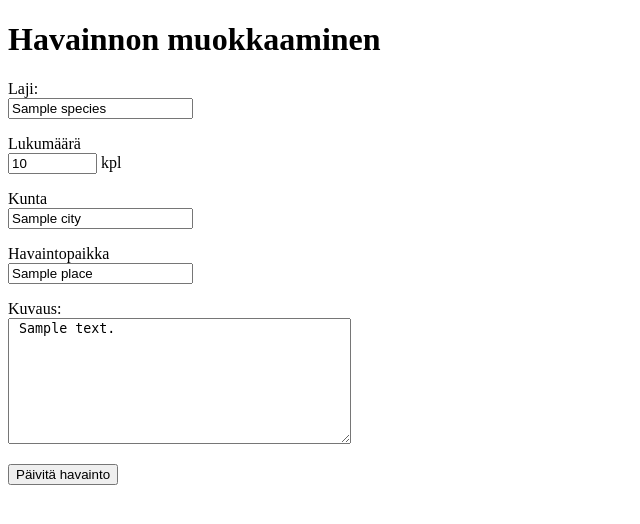
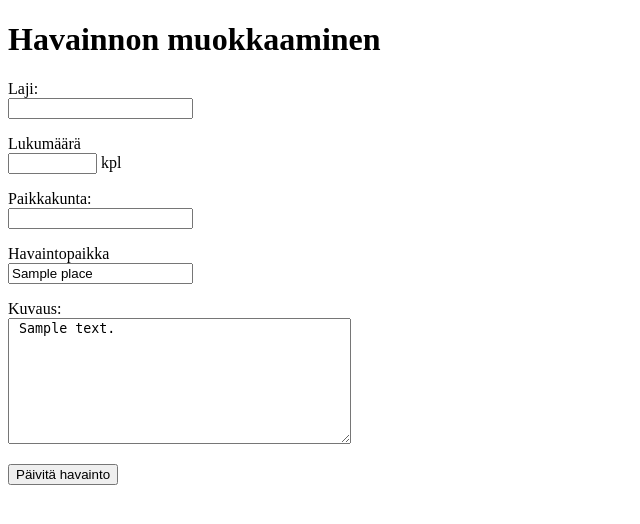
Before and after one commit to matiashei/lintuhavainnot, a Flask app: template templates/edit_item.html in a window 1280 px wide. Shown: the top 524 px of the page, without its empty margins (0-640 px from the left). Run offline with Flask 3, Linux system fonts and the light colour scheme; the template is opened without the code that fills it: most values are stand-ins (such as "Sample title", 1, 10 or a date in 2020).

Commit message:
fix database and municipality+species choices

```diff
--- a/app.py
+++ b/app.py
@@ -78,8 +78,8 @@ def create_item():
     amount = request.form["amount"]
     if not amount or not re.search("^[1-9][0-9]{0,9}$",amount):
         abort(403)
-    city = request.form["city"]
-    if not city or len(city) > 20:
+    municipality = request.form["municipality"]
+    if not municipality or len(municipality) > 20:
         abort(403)
     place = request.form["place"]
     if not place or len(place) > 50:
@@ -89,7 +89,7 @@ def create_item():
         abort(403)
     user_id = session["user_id"]
 
-    items.add_item(species, amount, place, city, description, user_id)
+    items.add_item(species, amount, place, municipality, description, user_id)
     return redirect("/")
 
 @app.route("/edit_item/<int:item_id>")
@@ -136,8 +136,8 @@ def update_item():
     amount = request.form["amount"]
     if not amount or not re.search("^[1-9][0-9]{0,9}$",amount):
         abort(403)
-    city = request.form["city"]
-    if not city or len(city) > 20:
+    municipality = request.form["municipality"]
+    if not municipality or len(municipality) > 20:
         abort(403)
     place = request.form["place"]
     if not place or len(place) > 50:
@@ -146,7 +146,7 @@ def update_item():
     if len(description) > 500:
         abort(403)
 
-    items.update_item(item_id, species, amount, place, city, description)
+    items.update_item(item_id, species, amount, place, municipality, description)
     return redirect("/item/" + str(item_id))
 
 @app.route("/register")
--- a/schema.sql
+++ b/schema.sql
@@ -9,7 +9,7 @@ CREATE TABLE items (
     species TEXT,
     amount INTEGER,
     place TEXT,
-    city TEXT,
+    municipality TEXT,
     description TEXT,
     user_id INTEGER REFERENCES users(id)
 );
--- a/templates/edit_item.html
+++ b/templates/edit_item.html
@@ -10,15 +10,25 @@
   <form action="/update_item" method="post">
     <p>
       Laji: <br />
-      <input type="text" name="species" value="{{item.species}}" required />
+      <input list="species" name="species" required />
+      <datalist id="species">
+        {% for specie in species %}
+          <option value="{{ specie }}"></option>
+        {% endfor %}
+      </datalist>
     </p>
     <p>
         Lukumäärä <br />
-      <input type="text" name="amount" size="8" value="{{item.amount}}" pattern="[1-9][0-9]{0,9}" required /> kpl
+      <input type="text" name="amount" size="8" pattern="[1-9][0-9]{0,9}" required /> kpl
     </p>
     <p>
-        Kunta <br />
-      <input type="text" name="city" value="{{item.city}}" required />
+      Paikkakunta: <br />
+      <input list="municipalities" name="municipality" required />
+      <datalist id="municipalities">
+        {% for municipality in municipalities %}
+          <option value="{{ municipality }}"></option>
+        {% endfor %}
+      </datalist>
     </p>
     <p>
         Havaintopaikka <br />
--- a/templates/new_item.html
+++ b/templates/new_item.html
@@ -23,7 +23,7 @@
     </p>
     <p>
       Paikkakunta: <br />
-      <input list="municipalities" name="city" required />
+      <input list="municipalities" name="municipality" required />
       <datalist id="municipalities">
         {% for municipality in municipalities %}
           <option value="{{ municipality }}"></option>
--- a/templates/show_item.html
+++ b/templates/show_item.html
@@ -15,7 +15,7 @@
   {% endif %}
 
     <p>Määrä: {{item.amount}}</p>
-    <p>Kunta: {{item.city}}</p>
+    <p>Kunta: {{item.municipality}}</p>
     <p>Havaintopaikka: {{item.place}}</p>
     <p>Kuvaus/kommentti: {{item.description}}</p>
     <br>
--- a/templates/show_user.html
+++ b/templates/show_user.html
@@ -13,7 +13,7 @@
     <h2>Havainnot</h2>
     <ul>
         {% for item in items %}
-        <li><a href="/item/{{ item.id }}">{{ item.species}}</a>, {{ item.amount }}kpl, {{ item.city }}</li>
+        <li><a href="/item/{{ item.id }}">{{ item.species}}</a>, {{ item.amount }}kpl, {{ item.municipality }}</li>
         {% endfor %}
     </ul>
     <p>
--- a/users.py
+++ b/users.py
@@ -12,7 +12,7 @@ def get_user(user_id):
     return None
 
 def get_items(user_id):
-    sql = "SELECT id, species, amount, city FROM items WHERE user_id = ? ORDER BY id DESC"
+    sql = "SELECT id, species, amount, municipality FROM items WHERE user_id = ? ORDER BY id DESC"
     return db.query(sql, [user_id])
 
 def create_user(username, password):
```
Also changed, not shown: items.py (+9 -9 lines).
